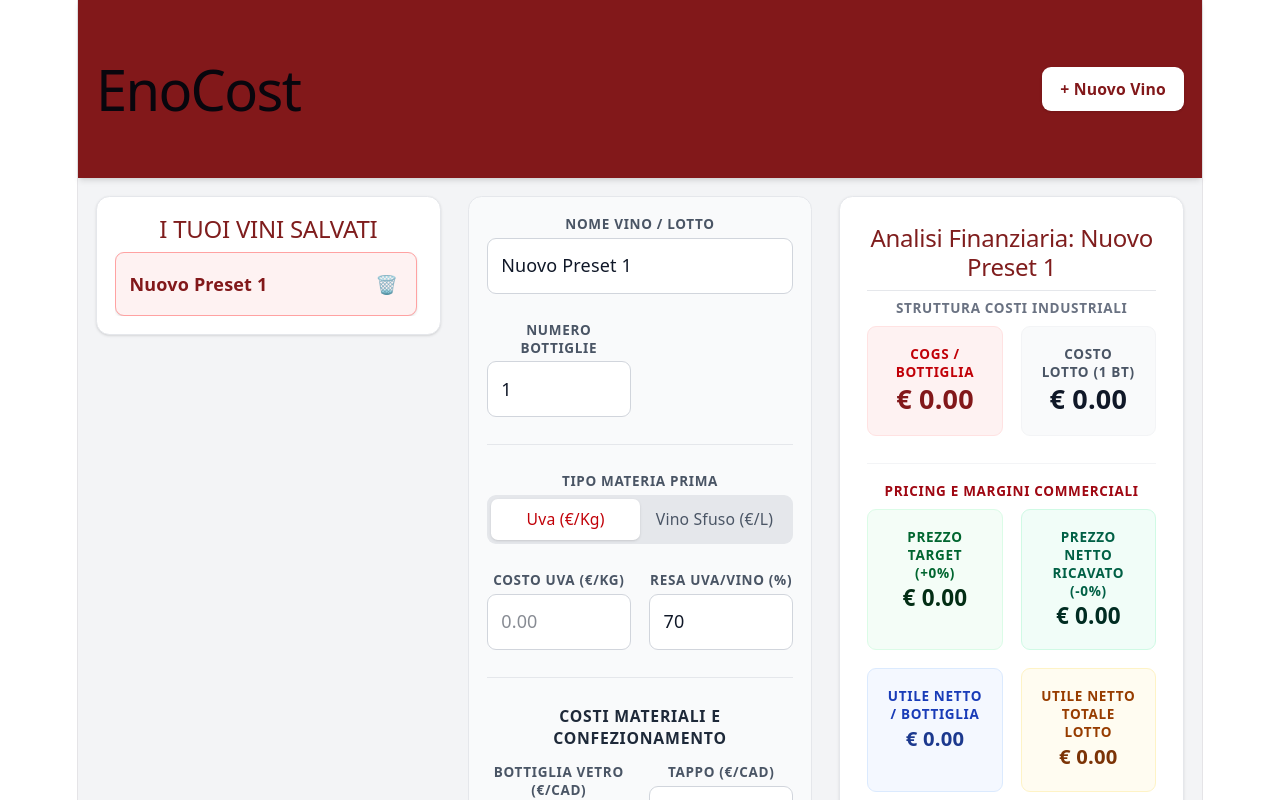
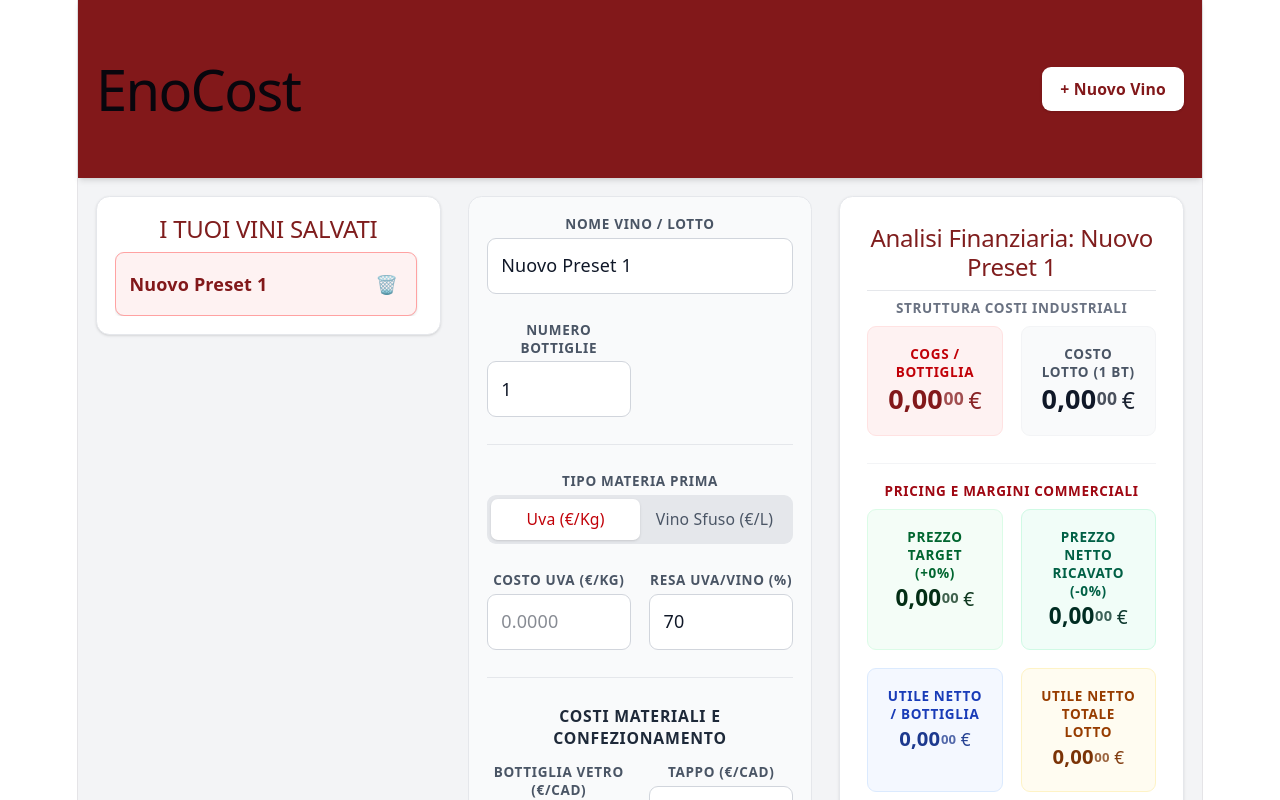
Before and after one commit to andrea-urciuolo/enocost, a React (Vite) app: page / in a window 1280 px wide. Both pictures are taken after a click on the button "+ Nuovo Vino". Shown: the top 800 px of the page. Built offline with nearby package versions, Linux system fonts and the light colour scheme.

Commit message:
feat: fix decimal input types and implement advanced micro-cents price display UI

```diff
--- a/src/components/CogsDashboard.tsx
+++ b/src/components/CogsDashboard.tsx
@@ -1,6 +1,7 @@
 import type { CostBreakdown } from '../utils/calculationEngine';
 import type { WinePreset } from '../types/wine';
 import { exportPresetToCsv } from '../utils/exportUtils';
+import FormattedPrice from './FormattedPrice';
 
 interface CogsDashboardProps {
   breakdown: CostBreakdown;
@@ -37,11 +38,11 @@ export default function CogsDashboard({ breakdown, activePreset }: CogsDashboard
         <div className="grid grid-cols-2 gap-4">
           <div className="bg-red-50 p-4 rounded-lg border border-red-100 print:bg-white print:border-gray-300">
             <span className="text-xs font-semibold text-red-700 uppercase tracking-wider block print:text-gray-600">COGS / Bottiglia</span>
-            <span className="text-2xl font-black text-red-900 print:text-3xl">€ {costoPerBottiglia.toFixed(2)}</span>
+            <FormattedPrice value={costoPerBottiglia} className="text-2xl font-black text-red-900 print:text-3xl" />
           </div>
           <div className="bg-gray-50 p-4 rounded-lg border border-gray-100 print:bg-white print:border-gray-300">
             <span className="text-xs font-semibold text-gray-600 uppercase tracking-wider block">Costo Lotto ({activePreset.numeroBottiglie} bt)</span>
-            <span className="text-2xl font-bold text-gray-900 print:text-3xl">€ {costoTotaleLotto.toFixed(2)}</span>
+            <FormattedPrice value={costoTotaleLotto} className="text-2xl font-bold text-gray-900 print:text-3xl" />
           </div>
         </div>
       </div>
@@ -52,19 +53,19 @@ export default function CogsDashboard({ breakdown, activePreset }: CogsDashboard
         <div className="grid grid-cols-2 gap-4">
           <div className="bg-green-50/70 p-4 rounded-lg border border-green-100 print:bg-white print:border-gray-300">
             <span className="text-xs font-semibold text-green-800 uppercase tracking-wider block">Prezzo Target (+{activePreset.marginePercentuale}%)</span>
-            <span className="text-xl font-black text-green-950">€ {pricing.prezzoVenditaTarget.toFixed(2)}</span>
+            <FormattedPrice value={pricing.prezzoVenditaTarget} className="text-xl font-black text-green-950" />
           </div>
           <div className="bg-emerald-50/70 p-4 rounded-lg border border-emerald-100 print:bg-white print:border-gray-300">
             <span className="text-xs font-semibold text-emerald-800 uppercase tracking-wider block">Prezzo Netto Ricavato (-{activePreset.provvigionePercentuale}%)</span>
-            <span className="text-xl font-black text-emerald-950">€ {pricing.prezzoNetto.toFixed(2)}</span>
+            <FormattedPrice value={pricing.prezzoNetto} className="text-xl font-black text-emerald-950" />
           </div>
           <div className="bg-blue-50/70 p-4 rounded-lg border border-blue-100 print:bg-white print:border-gray-300">
             <span className="text-xs font-semibold text-blue-800 uppercase tracking-wider block">Utile Netto / Bottiglia</span>
-            <span className="text-lg font-black text-blue-900">€ {pricing.margineEffettivoEuro.toFixed(2)}</span>
+            <FormattedPrice value={pricing.margineEffettivoEuro} className="text-lg font-black text-blue-900" />
           </div>
           <div className="bg-amber-50/70 p-4 rounded-lg border border-amber-100 print:bg-white print:border-gray-300">
             <span className="text-xs font-semibold text-amber-800 uppercase tracking-wider block">Utile Netto Totale Lotto</span>
-            <span className="text-lg font-black text-amber-900">€ {pricing.profittoTotaleLotto.toFixed(2)}</span>
+            <FormattedPrice value={pricing.profittoTotaleLotto} className="text-lg font-black text-amber-900" />
           </div>
         </div>
       </div>
@@ -141,12 +142,14 @@ export default function CogsDashboard({ breakdown, activePreset }: CogsDashboard
         <h3 className="text-xs font-bold uppercase tracking-wider text-gray-400 mb-2">Esportazione Report</h3>
         <div className="grid grid-cols-2 gap-2">
           <button
+            type="button"
             onClick={() => exportPresetToCsv(activePreset, breakdown)}
             className="flex items-center justify-center space-x-1 bg-green-700 text-white p-2 rounded-lg font-semibold text-sm hover:bg-green-800 transition-colors min-h-[44px]"
           >
             <span>📊 Excel / CSV</span>
           </button>
           <button
+            type="button"
             onClick={() => window.print()}
             className="flex items-center justify-center space-x-1 bg-gray-800 text-white p-2 rounded-lg font-semibold text-sm hover:bg-gray-900 transition-colors min-h-[44px]"
           >
--- /dev/null
+++ b/src/components/DecimalInput.tsx
@@ -0,0 +1,64 @@
+import { useState, useEffect } from 'react';
+
+interface DecimalInputProps {
+  value: number;
+  onChange: (val: number) => void;
+  placeholder?: string;
+  className?: string;
+}
+
+export default function DecimalInput({ value, onChange, placeholder = '0.0000', className }: DecimalInputProps) {
+  // Gestisce l'input come stringa per permettere la digitazione fluida di "0.000" senza azzeramenti
+  const [text, setText] = useState<string>(value ? value.toString() : '');
+
+  // Sincronizza il testo locale se il valore numerico cambia dall'esterno
+  useEffect(() => {
+    const currentParsed = parseFloat(text.replace(',', '.'));
+    if (value !== currentParsed) {
+      setText(value === 0 ? '' : value.toString());
+    }
+  }, [value]);
+
+  const handleChange = (e: React.ChangeEvent<HTMLInputElement>) => {
+    let val = e.target.value;
+
+    // Sostituisce la virgola con il punto per standardizzare il formato numerico
+    const normalized = val.replace(',', '.');
+
+    // Regex per accettare: stringa vuota, numeri interi, decimali parziali (es. "0." o "0.000")
+    if (val === '' || /^[0-9]*\.?[0-9]*$/.test(normalized)) {
+      setText(val);
+
+      const parsed = parseFloat(normalized);
+      if (!isNaN(parsed)) {
+        onChange(parsed);
+      } else if (val === '') {
+        onChange(0);
+      }
+    }
+  };
+
+  const handleBlur = () => {
+    const parsed = parseFloat(text.replace(',', '.'));
+    if (isNaN(parsed) || parsed === 0) {
+      setText('');
+      onChange(0);
+    } else {
+      // Pulisce la formattazione all'uscita (es. "0.5000" -> "0.5")
+      setText(parsed.toString());
+    }
+  };
+
+  return (
+    <input
+      type="text"
+      inputMode="decimal"
+      value={text}
+      placeholder={placeholder}
+      className={className}
+      onChange={handleChange}
+      onBlur={handleBlur}
+      onFocus={(e) => e.target.select()}
+    />
+  );
+}
--- /dev/null
+++ b/src/components/FormattedPrice.tsx
@@ -0,0 +1,33 @@
+interface FormattedPriceProps {
+  value: number;
+  className?: string; // Ti permette di passare classi per il colore o la dimensione del testo principale
+}
+
+export default function FormattedPrice({ value, className = "text-xl font-bold text-gray-900" }: FormattedPriceProps) {
+  // 1. Forza a 4 decimali
+  const formatted = value.toFixed(4);
+
+  // 2. Formato italiano con la virgola
+  const formattedIt = formatted.replace('.', ',');
+
+  // 3. Separazione chirurgica delle cifre
+  const mainPart = formattedIt.slice(0, -2); // Es: "1,51"
+  const microPart = formattedIt.slice(-2);   // Es: "23"
+
+  return (
+    <span className={`inline-flex items-baseline tabular-nums ${className}`}>
+      {/* Parte principale (Euro + primi 2 centesimi) */}
+      <span>{mainPart}</span>
+
+      {/* Centesimi di centesimo: ereditano font e colore, ma sbiaditi via opacità */}
+      <span className="text-[0.65em] opacity-75 relative -top-[0.2em] ml-[0.5px]">
+        {microPart}
+      </span>
+
+      {/* Simbolo dell'Euro: anch'esso coordinato al colore del testo, leggermente morbido */}
+      <span className="ml-1 text-[0.85em] opacity-95 font-normal">
+        €
+      </span>
+    </span>
+  );
+}
--- a/src/components/costForm.tsx
+++ b/src/components/costForm.tsx
@@ -1,4 +1,6 @@
+import { useState, useEffect } from 'react';
 import type { WinePreset, CostiConfig } from '../types/wine';
+import DecimalInput from './DecimalInput'; // Controlla se la 'D' è maiuscola o minuscola nel tuo file system!
 
 interface CostFormProps {
   preset: WinePreset;
@@ -7,6 +9,42 @@ interface CostFormProps {
 
 export default function CostForm({ preset, onUpdate }: CostFormProps) {
   const { materiaPrima, costiFissiEVariabili, numeroBottiglie, nome, marginePercentuale, provvigionePercentuale } = preset;
+
+  // Stato locale per consentire all'utente di svuotare e digitare liberamente il numero di bottiglie
+  const [bottiglieText, setBottiglieText] = useState<string>(numeroBottiglie.toString());
+
+  // Sincronizza lo stato locale se il preset viene aggiornato esternamente
+  useEffect(() => {
+    setBottiglieText(numeroBottiglie.toString());
+  }, [numeroBottiglie]);
+
+  const handleBottiglieChange = (e: React.ChangeEvent<HTMLInputElement>) => {
+    const val = e.target.value;
+
+    // Accetta solo stringhe vuote (durante la cancellazione) o numeri interi positivi
+    if (val === '' || /^\d+$/.test(val)) {
+      setBottiglieText(val);
+
+      const parsed = parseInt(val, 10);
+      // Aggiorna lo stato globale solo se è un numero valido e definitivo
+      if (!isNaN(parsed) && parsed > 0) {
+        onUpdate({ numeroBottiglie: parsed });
+      }
+    }
+  };
+
+  const handleBottiglieBlur = () => {
+    const parsed = parseInt(bottiglieText, 10);
+    // Se l'utente esce lasciando vuoto o 0, ripristina il valore minimo di sicurezza (1)
+    if (isNaN(parsed) || parsed <= 0) {
+      setBottiglieText('1');
+      onUpdate({ numeroBottiglie: 1 });
+    } else {
+      // Pulisce eventuali zeri iniziali digitati per errore (es. "0500" -> "500")
+      setBottiglieText(parsed.toString());
+      onUpdate({ numeroBottiglie: parsed });
+    }
+  };
 
   const handleMateriaPrimaChange = (key: string, value: any) => {
     onUpdate({
@@ -26,7 +64,6 @@ export default function CostForm({ preset, onUpdate }: CostFormProps) {
     });
   };
 
-  // Classe CSS standard per input touch-friendly e veloci
   const inputClass = "w-full min-h-[44px] p-3 border border-gray-300 rounded-lg bg-white text-gray-900 focus:outline-none focus:ring-2 focus:ring-red-600 transition-all text-base";
   const labelClass = "block text-xs font-semibold uppercase tracking-wider text-gray-600 mb-1";
 
@@ -48,13 +85,14 @@ export default function CostForm({ preset, onUpdate }: CostFormProps) {
         <div>
           <label className={labelClass}>Numero Bottiglie</label>
           <input
-            type="number"
+            type="text"
             inputMode="numeric"
-            min="1"
-            value={numeroBottiglie}
+            value={bottiglieText}
             className={inputClass}
-            onChange={(e) => onUpdate({ numeroBottiglie: Math.max(1, parseInt(e.target.value) || 0) })}
+            onChange={handleBottiglieChange}
+            onBlur={handleBottiglieBlur}
             onFocus={(e) => e.target.select()}
+            placeholder="1"
           />
         </div>
       </div>
@@ -87,29 +125,22 @@ export default function CostForm({ preset, onUpdate }: CostFormProps) {
           <label className={labelClass}>
             {materiaPrima.tipo === 'UVA' ? 'Costo Uva (€/Kg)' : 'Costo Vino (€/L)'}
           </label>
-          <input
-            type="number"
-            inputMode="decimal"
-            step="any"
-            value={materiaPrima.costoUnitario || ''}
-            placeholder="0.00"
+          <DecimalInput
+            value={materiaPrima.costoUnitario}
+            placeholder="0.0000"
             className={inputClass}
-            onChange={(e) => handleMateriaPrimaChange('costoUnitario', parseFloat(e.target.value) || 0)}
+            onChange={(val: number) => handleMateriaPrimaChange('costoUnitario', val)}
           />
         </div>
 
         {materiaPrima.tipo === 'UVA' && (
           <div>
             <label className={labelClass}>Resa Uva/Vino (%)</label>
-            <input
-              type="number"
-              inputMode="numeric"
-              min="1"
-              max="100"
-              value={materiaPrima.resaPercentuale || ''}
+            <DecimalInput
+              value={materiaPrima.resaPercentuale || 70}
               placeholder="70"
               className={inputClass}
-              onChange={(e) => handleMateriaPrimaChange('resaPercentuale', parseFloat(e.target.value) || 70)}
+              onChange={(val: number) => handleMateriaPrimaChange('resaPercentuale', val)}
             />
           </div>
         )}
@@ -123,74 +154,56 @@ export default function CostForm({ preset, onUpdate }: CostFormProps) {
         <div className="grid grid-cols-2 gap-4">
           <div>
             <label className={labelClass}>Bottiglia Vetro (€/cad)</label>
-            <input
-              type="number"
-              inputMode="decimal"
-              step="any"
-              value={costiFissiEVariabili.vetro || ''}
-              placeholder="0.00"
+            <DecimalInput
+              value={costiFissiEVariabili.vetro}
+              placeholder="0.0000"
               className={inputClass}
-              onChange={(e) => handleCostiChange('vetro', parseFloat(e.target.value) || 0)}
+              onChange={(val: number) => handleCostiChange('vetro', val)}
             />
           </div>
           <div>
             <label className={labelClass}>Tappo (€/cad)</label>
-            <input
-              type="number"
-              inputMode="decimal"
-              step="any"
-              value={costiFissiEVariabili.tappo || ''}
-              placeholder="0.00"
+            <DecimalInput
+              value={costiFissiEVariabili.tappo}
+              placeholder="0.0000"
               className={inputClass}
-              onChange={(e) => handleCostiChange('tappo', parseFloat(e.target.value) || 0)}
+              onChange={(val: number) => handleCostiChange('tappo', val)}
             />
           </div>
           <div>
             <label className={labelClass}>Capsula (€/cad)</label>
-            <input
-              type="number"
-              inputMode="decimal"
-              step="any"
-              value={costiFissiEVariabili.capsula || ''}
-              placeholder="0.00"
+            <DecimalInput
+              value={costiFissiEVariabili.capsula}
+              placeholder="0.0000"
               className={inputClass}
-              onChange={(e) => handleCostiChange('capsula', parseFloat(e.target.value) || 0)}
+              onChange={(val: number) => handleCostiChange('capsula', val)}
             />
           </div>
           <div>
             <label className={labelClass}>Etichetta (€/cad)</label>
-            <input
-              type="number"
-              inputMode="decimal"
-              step="any"
-              value={costiFissiEVariabili.etichetta || ''}
-              placeholder="0.00"
+            <DecimalInput
+              value={costiFissiEVariabili.etichetta}
+              placeholder="0.0000"
               className={inputClass}
-              onChange={(e) => handleCostiChange('etichetta', parseFloat(e.target.value) || 0)}
+              onChange={(val: number) => handleCostiChange('etichetta', val)}
             />
           </div>
           <div>
             <label className={labelClass}>Cartone (€/bottiglia)</label>
-            <input
-              type="number"
-              inputMode="decimal"
-              step="any"
-              value={costiFissiEVariabili.cartone || ''}
+            <DecimalInput
+              value={costiFissiEVariabili.cartone}
               placeholder="Es. Costo Scatola / 6"
               className={inputClass}
-              onChange={(e) => handleCostiChange('cartone', parseFloat(e.target.value) || 0)}
+              onChange={(val: number) => handleCostiChange('cartone', val)}
             />
           </div>
           <div>
             <label className={labelClass}>Imbottigliamento (€/bottiglia)</label>
-            <input
-              type="number"
-              inputMode="decimal"
-              step="any"
-              value={costiFissiEVariabili.imbottigliamento || ''}
+            <DecimalInput
+              value={costiFissiEVariabili.imbottigliamento}
               placeholder="Quota servizio/linea mobile"
               className={inputClass}
-              onChange={(e) => handleCostiChange('imbottigliamento', parseFloat(e.target.value) || 0)}
+              onChange={(val: number) => handleCostiChange('imbottigliamento', val)}
             />
           </div>
         </div>
@@ -204,50 +217,38 @@ export default function CostForm({ preset, onUpdate }: CostFormProps) {
         <div className="grid grid-cols-2 gap-4">
           <div className="col-span-2">
             <label className={labelClass}>Vinificazione (€/L di vino nel lotto)</label>
-            <input
-              type="number"
-              inputMode="decimal"
-              step="any"
-              value={costiFissiEVariabili.vinificazione || ''}
+            <DecimalInput
+              value={costiFissiEVariabili.vinificazione}
               placeholder="Costo energia/trattamenti al litro"
               className={inputClass}
-              onChange={(e) => handleCostiChange('vinificazione', parseFloat(e.target.value) || 0)}
+              onChange={(val: number) => handleCostiChange('vinificazione', val)}
             />
           </div>
           <div>
             <label className={labelClass}>Utenze Allocate (€ fisso)</label>
-            <input
-              type="number"
-              inputMode="decimal"
-              step="any"
-              value={costiFissiEVariabili.utenze || ''}
+            <DecimalInput
+              value={costiFissiEVariabili.utenze}
               placeholder="Quota acqua/energia lotto"
               className={inputClass}
-              onChange={(e) => handleCostiChange('utenze', parseFloat(e.target.value) || 0)}
+              onChange={(val: number) => handleCostiChange('utenze', val)}
             />
           </div>
           <div>
             <label className={labelClass}>Mano d'opera (€ totale)</label>
-            <input
-              type="number"
-              inputMode="decimal"
-              step="any"
-              value={costiFissiEVariabili.manoDopera || ''}
+            <DecimalInput
+              value={costiFissiEVariabili.manoDopera}
               placeholder="Ore totali × tariffa oraria"
               className={inputClass}
-              onChange={(e) => handleCostiChange('manoDopera', parseFloat(e.target.value) || 0)}
+              onChange={(val: number) => handleCostiChange('manoDopera', val)}
             />
           </div>
           <div className="col-span-2">
             <label className={labelClass}>Trasporto e Logistica (€/bottiglia)</label>
-            <input
-              type="number"
-              inputMode="decimal"
-              step="any"
-              value={costiFissiEVariabili.trasporto || ''}
+            <DecimalInput
+              value={costiFissiEVariabili.trasporto}
               placeholder="Costo di spedizione unitario stimato"
               className={inputClass}
-              onChange={(e) => handleCostiChange('trasporto', parseFloat(e.target.value) || 0)}
+              onChange={(val: number) => handleCostiChange('trasporto', val)}
             />
           </div>
         </div>
@@ -261,31 +262,20 @@ export default function CostForm({ preset, onUpdate }: CostFormProps) {
         <div className="grid grid-cols-2 gap-4 print:break-inside-avoid">
           <div>
             <label className={labelClass}>Margine Utile (+ % Markup)</label>
-            <input
-              type="number"
-              inputMode="decimal"
-              step="any"
-              min="0"
-              value={marginePercentuale || ''}
+            <DecimalInput
+              value={marginePercentuale}
               placeholder="Es. 35%"
               className={inputClass}
-              onChange={(e) => onUpdate({ marginePercentuale: Math.max(0, parseFloat(e.target.value) || 0) })}
-              onFocus={(e) => e.target.select()}
+              onChange={(val: number) => onUpdate({ marginePercentuale: Math.max(0, val) })}
             />
           </div>
           <div>
             <label className={labelClass}>Provvigioni / Sconto (- %)</label>
-            <input
-              type="number"
-              inputMode="decimal"
-              step="any"
-              min="0"
-              max="100"
-              value={provvigionePercentuale || ''}
+            <DecimalInput
+              value={provvigionePercentuale}
               placeholder="Es. 15%"
               className={inputClass}
-              onChange={(e) => onUpdate({ provvigionePercentuale: Math.min(100, Math.max(0, parseFloat(e.target.value) || 0)) })}
-              onFocus={(e) => e.target.select()}
+              onChange={(val: number) => onUpdate({ provvigionePercentuale: Math.min(100, Math.max(0, val)) })}
             />
           </div>
         </div>
```
